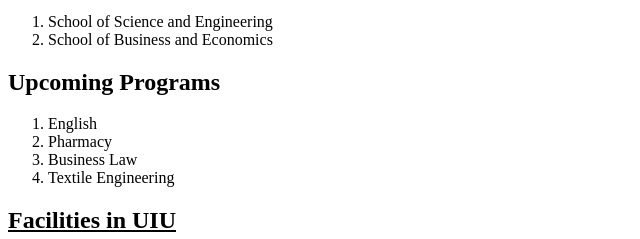
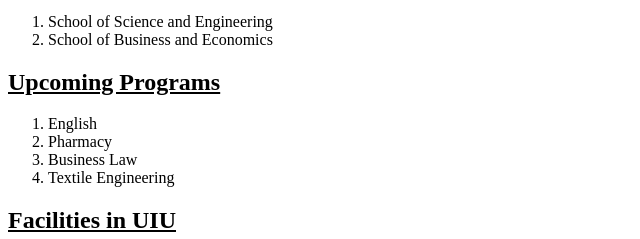
Before and after one commit to Sara99-coder/sara99-coder.github.io, a plain HTML site: page index.html in a window 1280 px wide. Shown: the part 277-516 px from the top of the page, 0-640 px from the left. Drawn offline with Linux system fonts and the light colour scheme.

Commit message:
create the file.html

```diff
--- a/index.html
+++ b/index.html
@@ -13,7 +13,7 @@
                 <li> School of Science and Engineering </li>
                 <li> School of Business and Economics </li>
             </ol>
-            <h2> Upcoming Programs </h2>
+            <h2><u> Upcoming Programs </u></h2>
             <ol>
                 <li> English </li>
                 <li> Pharmacy </li>
```
